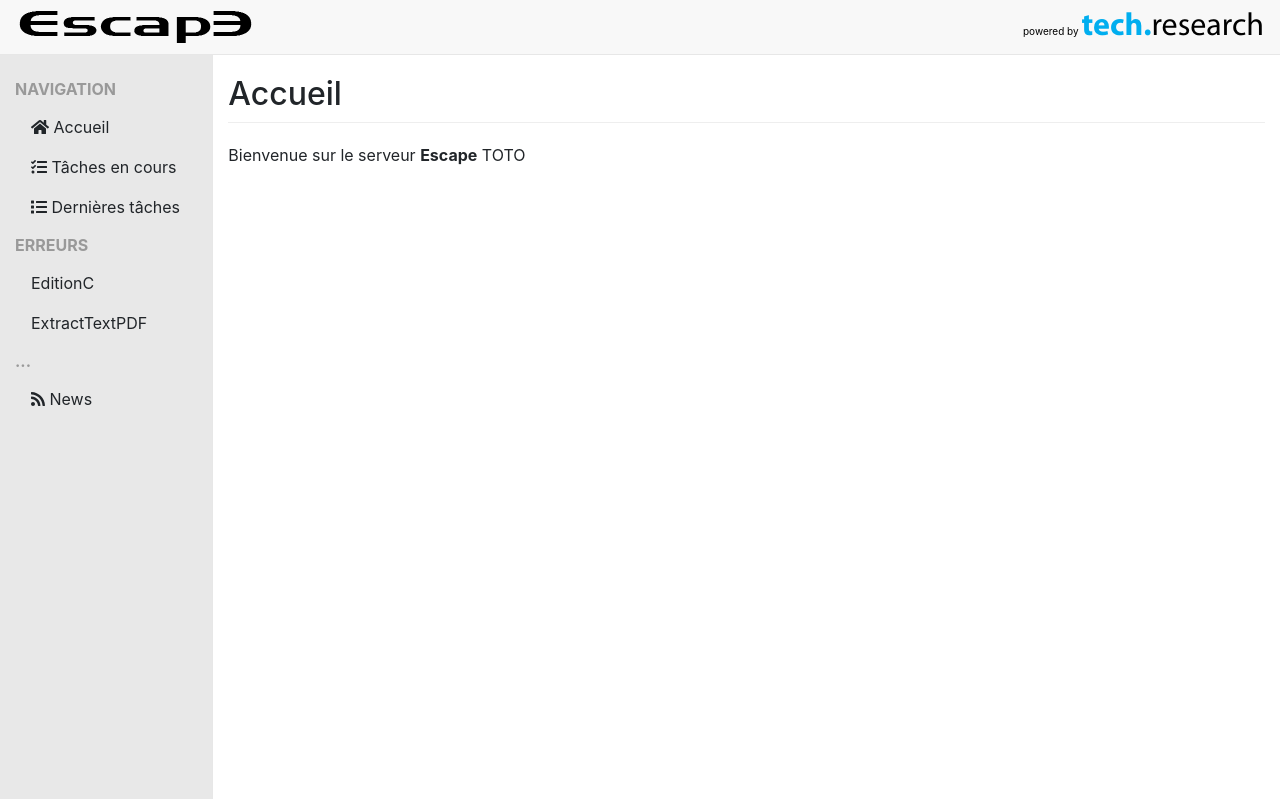
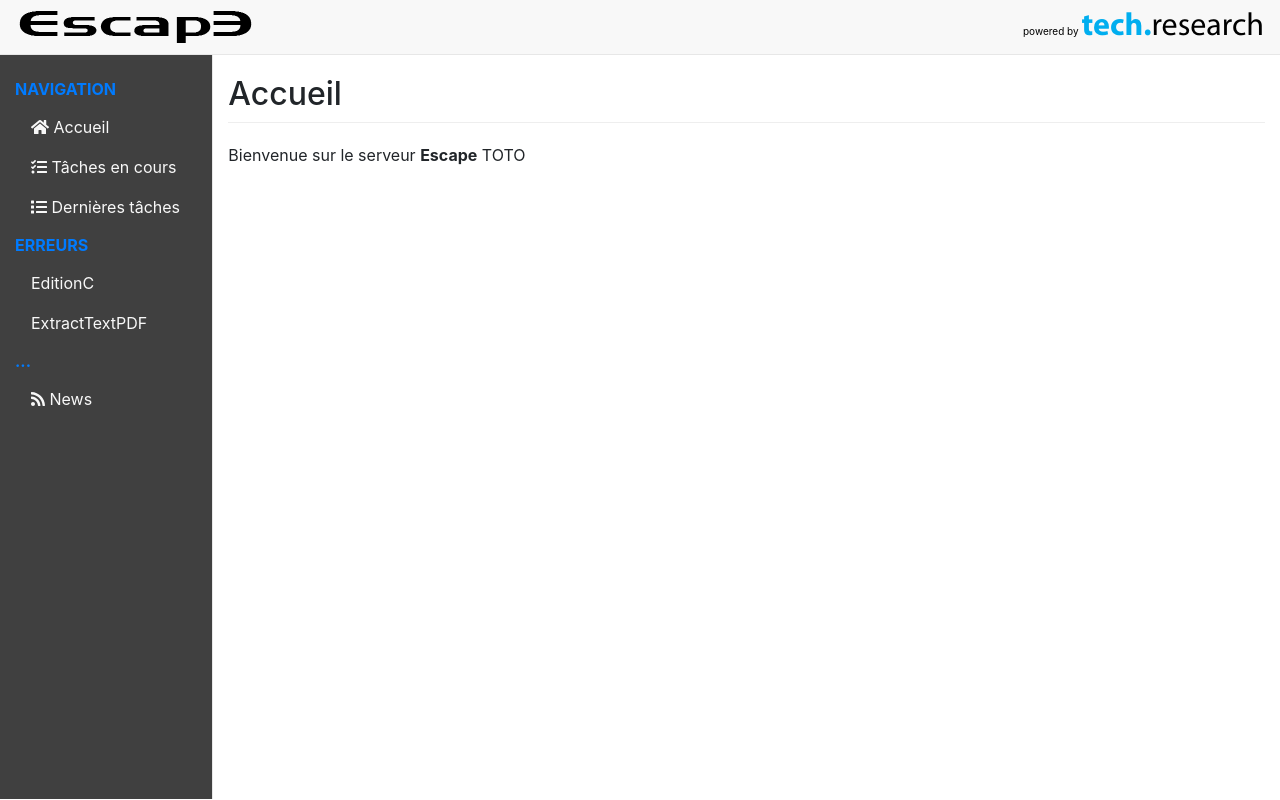
Before and after one commit to toto-faiduski/escape-www, an Angular app: page / in a window 1280 px wide. Built offline with nearby package versions, Linux system fonts and the light colour scheme; what angular-in-memory-web-api would draw is missing.

Commit message:
Change sidebar color

```diff
--- a/src/app/app.component.html
+++ b/src/app/app.component.html
@@ -27,28 +27,28 @@
     <nav class="col-2 pt-3 es-sidebar">
         <ul class="nav nav-light flex-column">
           <li class="es-nav-header">Navigation</li>
-          <li class="nav-item">
+          <li class="nav-item es-nav-item">
             <a [routerLink]="['/']" class="nav-link"><fa-icon [icon]="faHome"></fa-icon> Accueil</a>
           </li>
-          <li class="nav-item">
+          <li class="nav-item es-nav-item">
             <a [routerLink]="['/CurrentTasks']" class="nav-link"><fa-icon [icon]="faTasks"></fa-icon> Tâches en cours</a>
           </li>
-          <li class="nav-item">
+          <li class="nav-item es-nav-item">
             <a [routerLink]="['/RecentTasks']" class="nav-link"><fa-icon [icon]="faList"></fa-icon> Dernières tâches</a>
           </li>
         </ul>
         <!--h5 class="menu-header">Erreurs</h5-->
         <ul class="nav nav-light flex-column">
           <li class="es-nav-header">Erreurs</li>
-          <li class="nav-item">
+          <li class="nav-item es-nav-item">
             <a [routerLink]="['/Erreurs_EditionC']" class="nav-link">EditionC</a>
           </li>
-          <li class="nav-item">
+          <li class="nav-item es-nav-item">
             <a [routerLink]="['/ErrorsExtractTextPdf']" class="nav-link">ExtractTextPDF</a>
           </li>
 
           <li class="es-nav-header">...</li>
-          <li class="nav-item">
+          <li class="nav-item es-nav-item">
             <a [routerLink]="['/News']" class="nav-link"><fa-icon [icon]="faRss"></fa-icon> News</a>
           </li>
         </ul>
--- a/src/styles.css
+++ b/src/styles.css
@@ -58,17 +58,23 @@ nav a{
   position: sticky;
   top: 56px;
   height: calc(100vh - 56px);
-  background-color: #e8e8e8;
+  /*background-color: #e8e8e8;*/
+  background-color: #404040;
   border-right: 1px solid #E7E7E7;
 }
 
 .es-nav-header {
-    color: #999999;
+  /*color: #999999;*/
+  color: #007bff;
   font-weight: bold;
   line-height: 20px;
   text-transform: uppercase;
   padding-top: 8px;
   padding-bottom: 8px;
+}
+
+.es-nav-item {
+  color: #f8f8f8;
 }
 
 .page-header {
```
Lines whose indentation alone changed are shown as unchanged.
